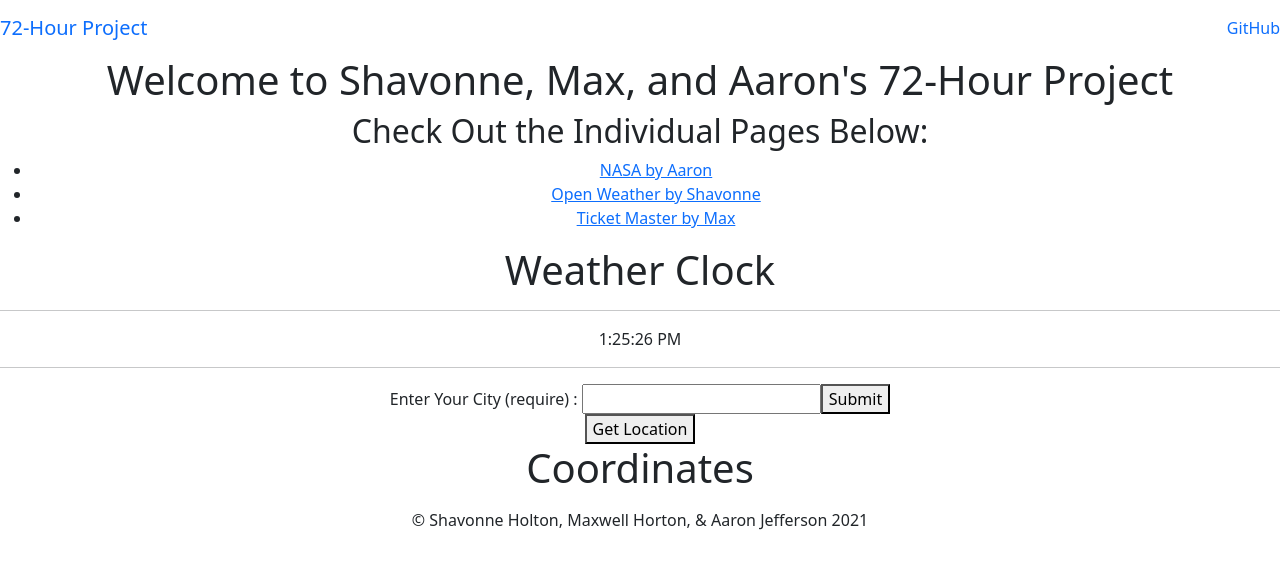
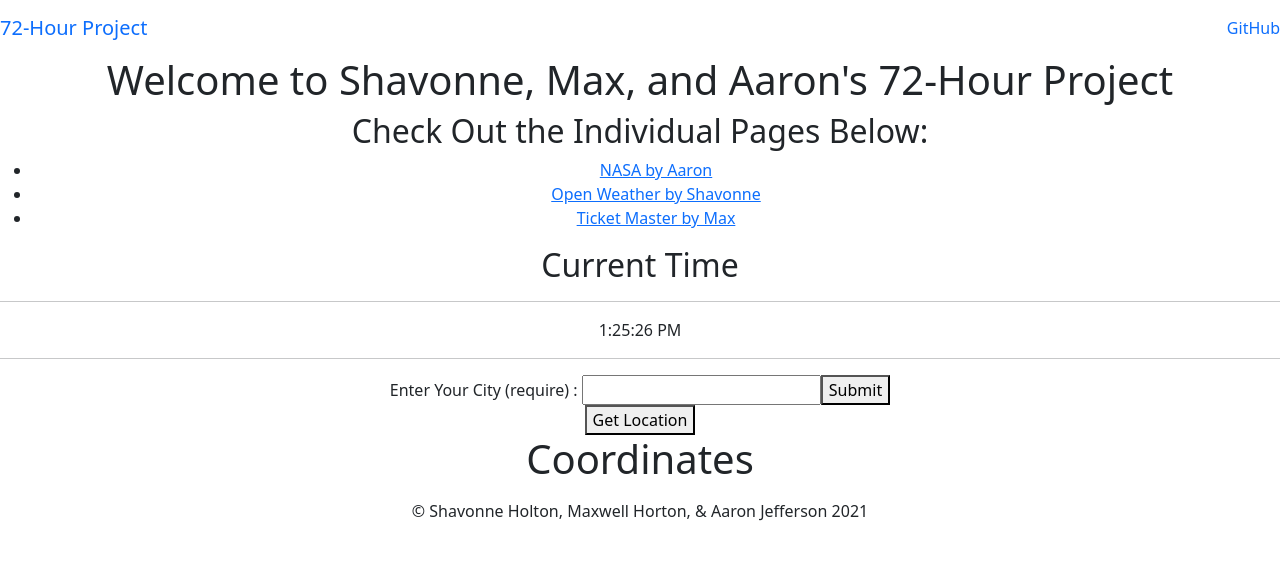
Before and after one commit to AMJ-Codes/teamGit, a React (Create React App) app in the folder blue-react/: page /weather in a window 1280 px wide. Shown: the top 568 px of the page. Built offline with nearby package versions, Linux system fonts and the light colour scheme.

Commit message:
updated weather functions

```diff
--- a/blue-react/src/components/apps/ow-api-app/OwClock.js
+++ b/blue-react/src/components/apps/ow-api-app/OwClock.js
@@ -19,7 +19,7 @@ const OwClock = () => {
 
     return (
         <div>
-            <h1 className="section-title">Weather Clock</h1>
+            <h2 className="section-title">Current Time</h2>
             <hr className="explanation" />
             <p>{time}</p>
         </div>
```
